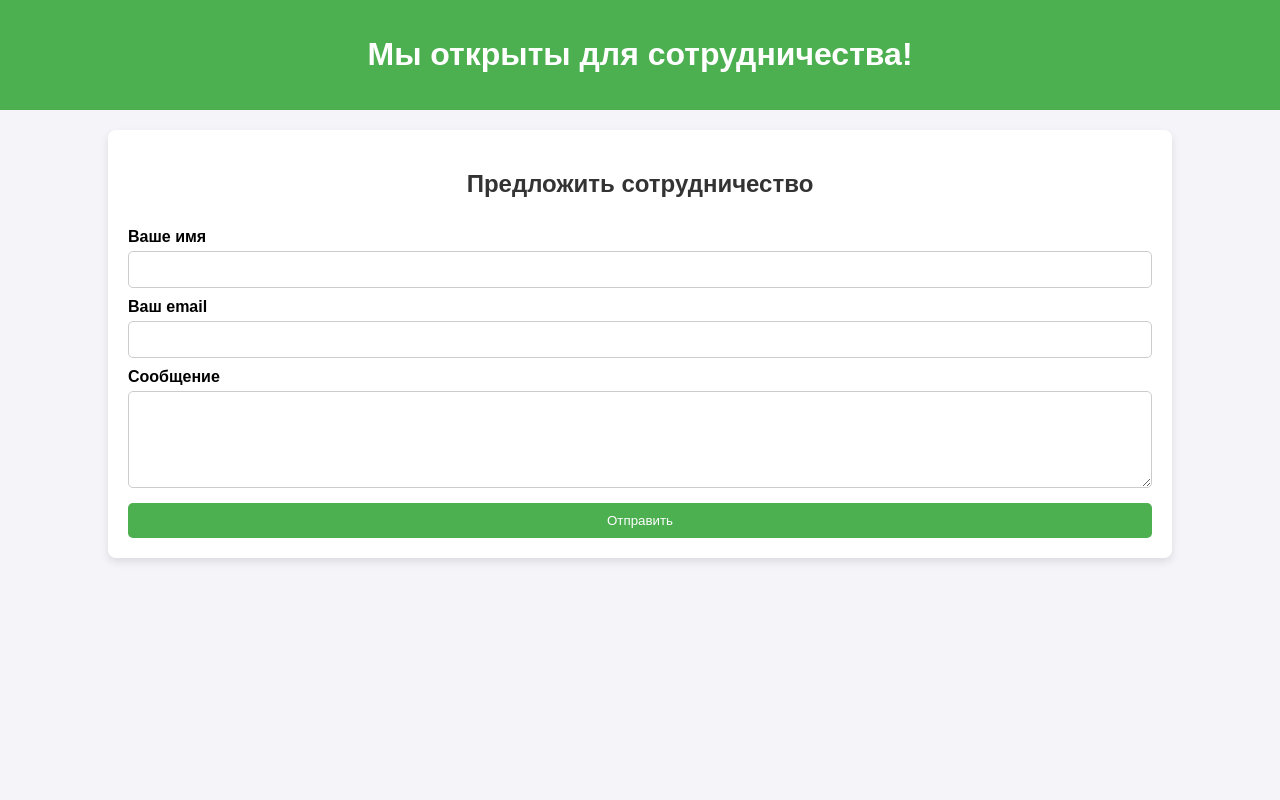
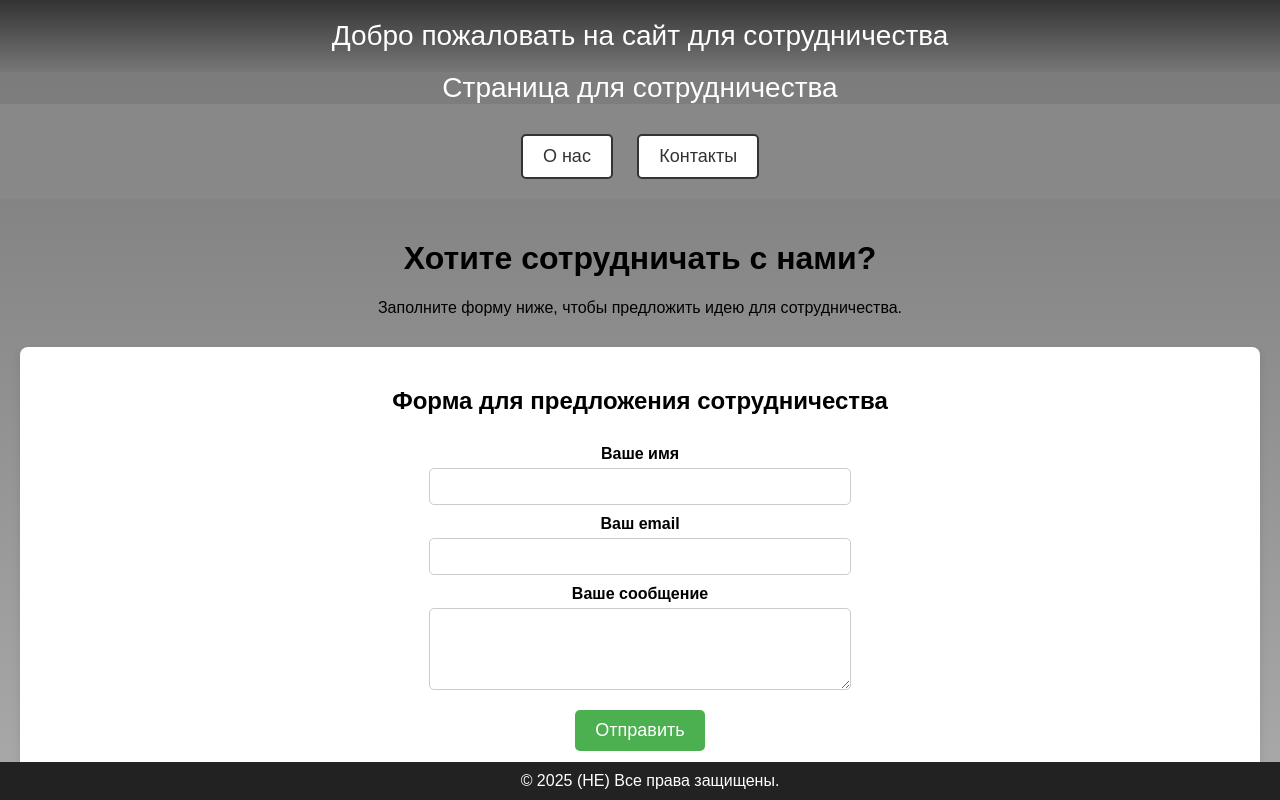
Before and after one commit to IbragimBaku/cooperation, a plain HTML site: page index.html in a window 1280 px wide. Drawn offline with Linux system fonts and the light colour scheme.

Commit message:
index.html

```diff
--- a/index.html
+++ b/index.html
@@ -7,64 +7,135 @@
     <style>
         body {
             font-family: Arial, sans-serif;
-            background-color: #f4f4f9;
             margin: 0;
             padding: 0;
+            text-align: center;
+            background: linear-gradient(to bottom, #777, #aaa);
+            height: 100vh;
         }
+
         header {
-            background-color: #4CAF50;
+            background: linear-gradient(to bottom, #333, #777);
             color: white;
-            padding: 15px;
+            padding: 20px;
+            font-size: 28px;
             text-align: center;
         }
-        .container {
-            width: 80%;
-            margin: 20px auto;
+
+        header2 {
+            background: linear-gradient(to bottom, #777);
+            color: white;
+            padding: 20px;
+            font-size: 28px;
+            text-align: center;
+        }
+
+        nav {
+            background: #888;
+            padding: 10px;
+        }
+
+        nav a {
+            color: white;
+            text-decoration: none;
+            margin: 10px;
+        }
+
+        main {
+            padding: 20px;
+        }
+
+        footer {
+            background: #222;
+            color: white;
+            padding: 10px;
+            position: fixed;
+            bottom: 0;
+            width: 100%;
+        }
+
+        .button-link {
+            display: inline-block;
             background-color: white;
+            color: #333;
+            border: 2px solid #333;
+            padding: 10px 20px;
+            font-size: 18px;
+            text-decoration: none;
+            cursor: pointer;
+            border-radius: 5px;
+            margin-top: 20px;
+        }
+
+        .button-link:hover {
+            background-color: #333;
+            color: white;
+        }
+
+        .form-container {
+            background: white;
             padding: 20px;
+            margin-top: 30px;
             border-radius: 8px;
             box-shadow: 0 4px 8px rgba(0, 0, 0, 0.1);
         }
-        h2 {
-            text-align: center;
-            color: #333;
-        }
+
         form {
             display: flex;
             flex-direction: column;
+            align-items: center;
         }
+
         label {
             margin-top: 10px;
             font-weight: bold;
         }
+
         input[type="text"], input[type="email"], textarea {
             padding: 10px;
             margin-top: 5px;
             border-radius: 5px;
             border: 1px solid #ccc;
+            width: 100%;
+            max-width: 400px;
         }
-        button {
-            margin-top: 15px;
-            padding: 10px;
+
+        button[type="submit"] {
             background-color: #4CAF50;
             color: white;
             border: none;
+            padding: 10px 20px;
+            font-size: 18px;
+            cursor: pointer;
+            margin-top: 20px;
             border-radius: 5px;
-            cursor: pointer;
         }
-        button:hover {
+
+        button[type="submit"]:hover {
             background-color: #45a049;
         }
     </style>
 </head>
 <body>
-
     <header>
-    <h1>Мы открыты для сотрудничества!</h1>
+        Добро пожаловать на сайт для сотрудничества
     </header>
 
-<div class="container">
-    <h2>Предложить сотрудничество</h2>
+    <header2>
+        Страница для сотрудничества
+    </header2>
+
+    <nav>
+        <a href="https://www.example.com/about" class="button-link">О нас</a>
+        <a href="https://www.example.com/contacts" class="button-link">Контакты</a>
+    </nav>
+
+    <main>
+        <h1>Хотите сотрудничать с нами?</h1>
+        <p>Заполните форму ниже, чтобы предложить идею для сотрудничества.</p>
+
+        <div class="form-container">
+            <h2>Форма для предложения сотрудничества</h2>
             <form action="#" method="post">
                 <label for="name">Ваше имя</label>
                 <input type="text" id="name" name="name" required>
@@ -72,12 +143,16 @@
                 <label for="email">Ваш email</label>
                 <input type="email" id="email" name="email" required>
 
-        <label for="message">Сообщение</label>
-        <textarea id="message" name="message" rows="5" required></textarea>
+                <label for="message">Ваше сообщение</label>
+                <textarea id="message" name="message" rows="4" required></textarea>
 
                 <button type="submit">Отправить</button>
             </form>
         </div>
+    </main>
 
+    <footer>
+        © 2025 (НЕ) Все права защищены.
+    </footer>
 </body>
 </html>
```
Lines whose indentation alone changed are shown as unchanged.
